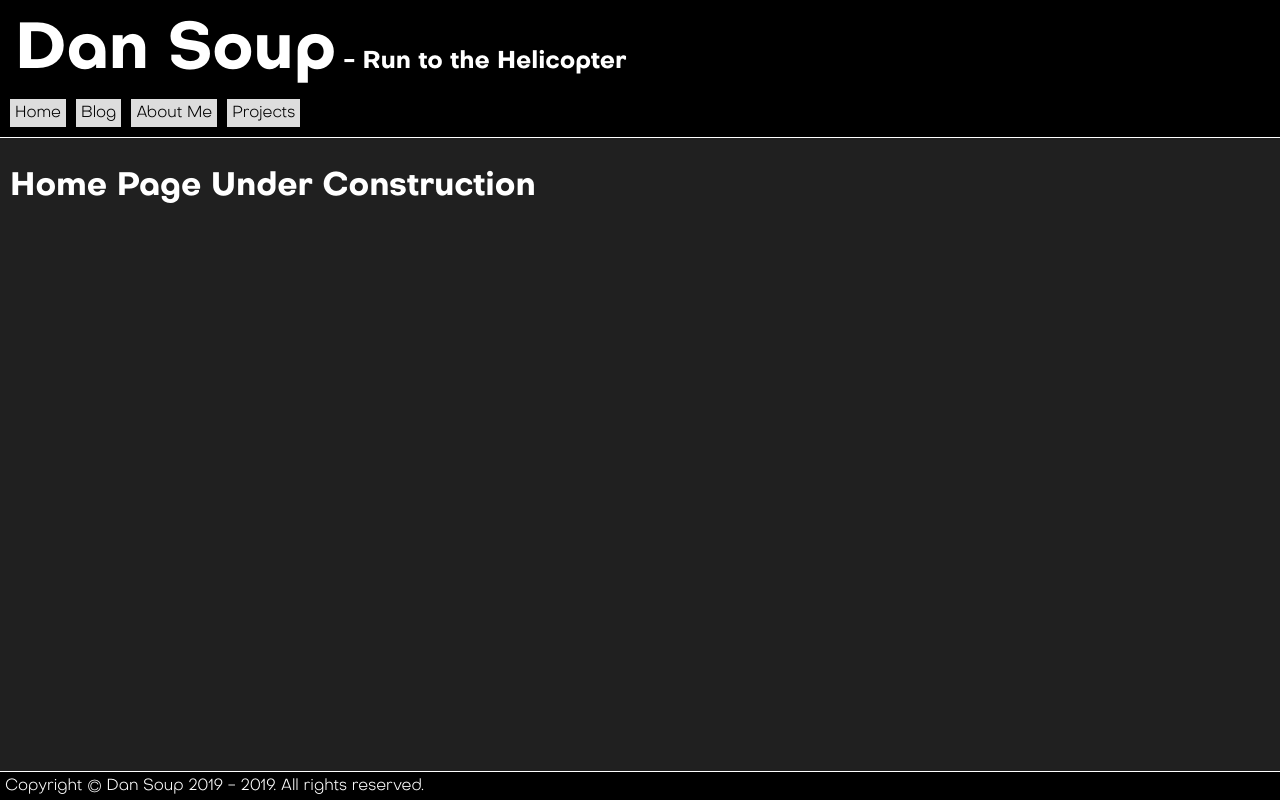
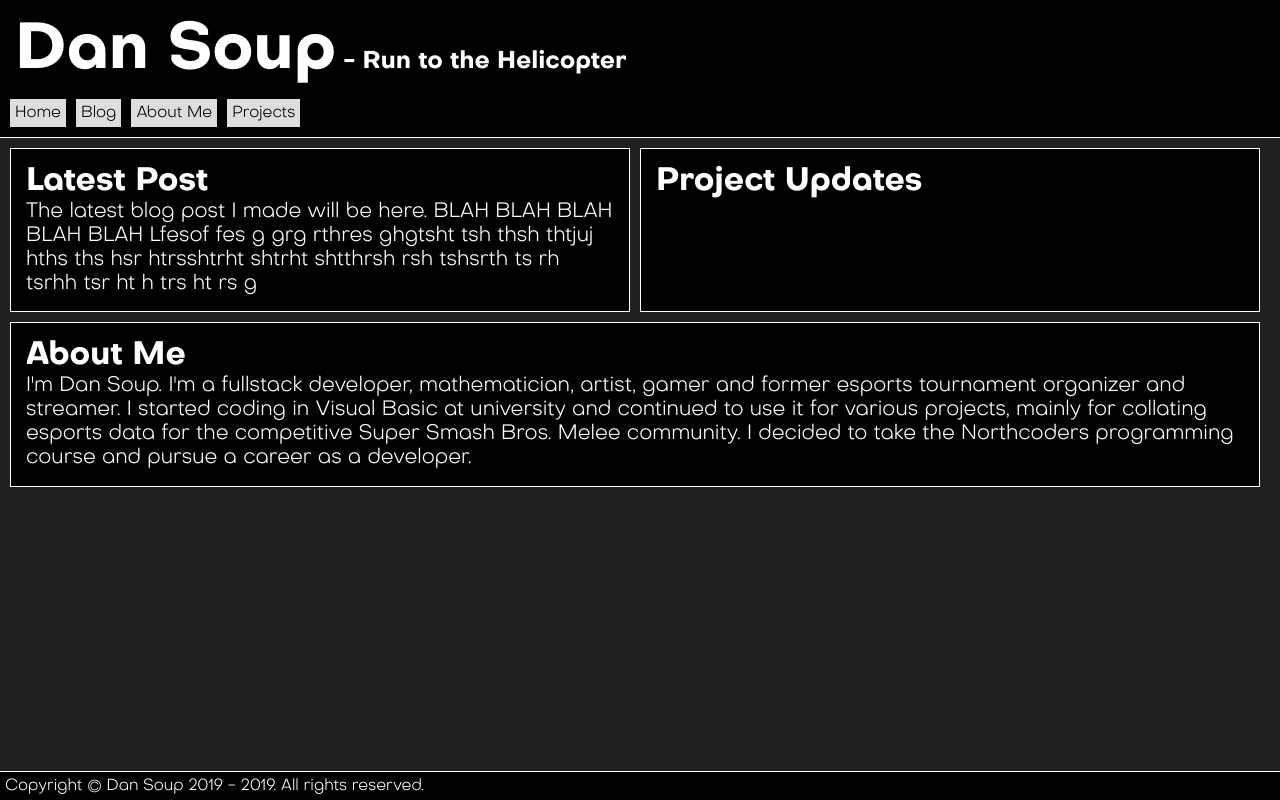
Before and after one commit to DanSoup/dan-soup-co-uk-OLD, a React (Create React App) app: page / in a window 1280 px wide. Built offline with nearby package versions, Linux system fonts and the light colour scheme.

Commit message:
Setting up the three columns for the home page

```diff
--- a/src/components/homePage/content/home/home.css
+++ b/src/components/homePage/content/home/home.css
@@ -1,8 +1,24 @@
+div.home-page {
+  display: flex;
+  flex-direction: row;
+  /* justify-content: space-around; */
+  flex-wrap: wrap;
+}
+
 div.home-page > section {
   border: solid white 1px;
   background-color: black;
+  margin: 0px 10px 10px 0px;
   padding: 15px;
+  color: white;
+  font-family: Octarine;
+  flex-grow: 1;
+  flex-basis: 500px;
 }
+/*
+div.home-page > section:last-child {
+  max-width: 1200px;
+} */
 
 div.home-page > section h1 {
   margin: 0px;
--- a/src/components/homePage/content/home/home.js
+++ b/src/components/homePage/content/home/home.js
@@ -6,8 +6,17 @@ import Projects from '../projects/projects.js';
 const Home = (props) => {
 
   return <div className="home-page">
-    <h1>Home Page Under Construction</h1>
-    <Projects/>
+    <section>
+      <h1>Latest Post</h1>
+      <p>The latest blog post I made will be here. BLAH BLAH BLAH BLAH BLAH Lfesof fes g grg rthres ghgtsht tsh thsh thtjuj hths ths hsr htrsshtrht shtrht shtthrsh rsh tshsrth ts rh tsrhh tsr ht h trs ht rs g</p>
+    </section>
+    <section>
+      <h1>Project Updates</h1>
+    </section>
+    <section>
+      <h1>About Me</h1>
+      <p>I'm Dan Soup. I'm a fullstack developer, mathematician, artist, gamer and former esports tournament organizer and streamer. I started coding in Visual Basic at university and continued to use it for various projects, mainly for collating esports data for the competitive Super Smash Bros. Melee community. I decided to take the Northcoders programming course and pursue a career as a developer.</p>
+    </section>
   </div>
 
 }
```
